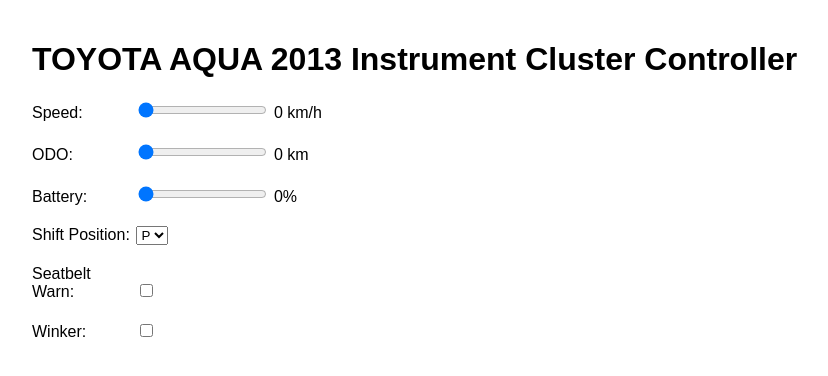
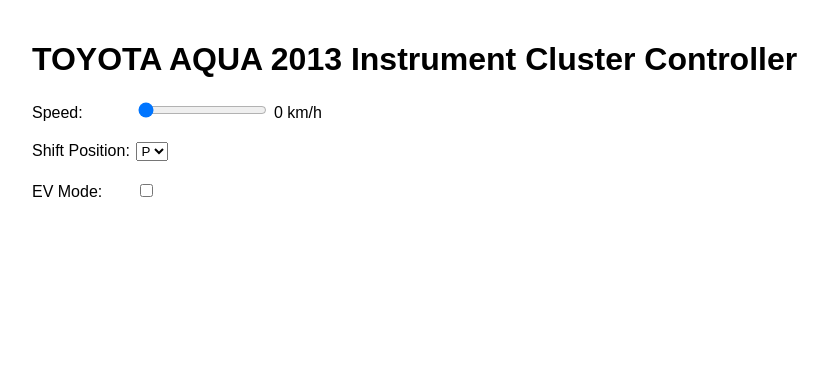
Before and after one commit to laysakura/NHP10-IC-Controller, a Flask app: page / in a window 1280 px wide. Shown: the top 376 px of the page, without its empty margins (208-1036 px from the left). Run offline with Flask 3, Linux system fonts and the light colour scheme; some libraries are stand-ins or nearby versions.

Commit message:
feat: EV mode

```diff
--- a/nhp10/app.py
+++ b/nhp10/app.py
@@ -7,56 +7,31 @@
 
 socketio = SocketIO()
 
+
 def create_app(controller: ICController) -> Flask:
     app = Flask(__name__)
     socketio.init_app(app)
 
-    @app.route('/')
+    @app.route("/")
     def index():
-        return render_template('index.html')
+        return render_template("index.html")
 
-    @socketio.on('update_speed')
+    @socketio.on("update_speed")
     def handle_speed(data):
-        speed = data['speed']
+        speed = data["speed"]
         controller.update_speed(speed)
-        emit('speed_updated', {'speed': speed}, broadcast=True)
+        emit("speed_updated", {"speed": speed}, broadcast=True)
 
-    @socketio.on('update_odo')
-    def handle_odo(data):
-        odo = data['odo']
-        # Send ODO update via CAN bus
-        message = can.Message(arbitration_id=0x124, data=[odo])
-        can_bus.send(message)
-        emit('odo_updated', {'odo': odo}, broadcast=True)
+    @socketio.on("update_shift")
+    def handle_shift(data):
+        shift = data["shift"]
+        controller.update_shift(shift)
+        emit("shift_updated", {"shift": shift}, broadcast=True)
 
-    @socketio.on('update_battery')
-    def handle_battery(data):
-        battery = data['battery']
-        # Send battery update via CAN bus
-        message = can.Message(arbitration_id=0x125, data=[battery])
-        can_bus.send(message)
-        emit('battery_updated', {'battery': battery}, broadcast=True)
-
-    @socketio.on('update_shift')
-    def handle_shift(data):
-        shift = data['shift']
-        controller.update_shift(shift)
-        emit('shift_updated', {'shift': shift}, broadcast=True)
-
-    @socketio.on('update_seatbelt')
-    def handle_seatbelt(data):
-        seatbelt = data['seatbelt']
-        # Send seatbelt status update via CAN bus
-        message = can.Message(arbitration_id=0x127, data=[int(seatbelt)])
-        can_bus.send(message)
-        emit('seatbelt_updated', {'seatbelt': seatbelt}, broadcast=True)
-
-    @socketio.on('update_turn_signal')
-    def handle_turn_signal(data):
-        turn_signal = data['turn_signal']
-        # Send turn signal status update via CAN bus
-        message = can.Message(arbitration_id=0x128, data=[int(turn_signal)])
-        can_bus.send(message)
-        emit('turn_signal_updated', {'turn_signal': turn_signal}, broadcast=True)
+    @socketio.on("update_ev_mode")
+    def handle_ev_mode(data):
+        ev_mode = data["ev_mode"]
+        controller.update_ev(ev_mode)
+        emit("ev_updated", {"ev_mode": ev_mode}, broadcast=True)
 
     return app
--- a/nhp10/templates/index.html
+++ b/nhp10/templates/index.html
@@ -22,18 +22,6 @@
     </div>
 
     <div class="control">
-        <label for="odo">ODO:</label>
-        <input type="range" id="odo" min="0" max="999999" value="0">
-        <span id="odo-value">0 km</span>
-    </div>
-
-    <div class="control">
-        <label for="battery">Battery:</label>
-        <input type="range" id="battery" min="0" max="100" value="0">
-        <span id="battery-value">0%</span>
-    </div>
-
-    <div class="control">
         <label for="shift">Shift Position:</label>
         <select id="shift">
             <option value="P">P</option>
@@ -45,13 +33,8 @@
     </div>
 
     <div class="control">
-        <label for="seatbelt">Seatbelt Warn:</label>
-        <input type="checkbox" id="seatbelt">
-    </div>
-
-    <div class="control">
-        <label for="turn-signal">Winker:</label>
-        <input type="checkbox" id="turn-signal">
+        <label for="ev_mode">EV Mode:</label>
+        <input type="checkbox" id="ev_mode">
     </div>
 
     <script>
@@ -67,31 +50,14 @@
             socket.emit('update_speed', {speed: parseInt(speed)});
         });
 
-        $('#odo').on('input', function() {
-            const odo = $(this).val();
-            updateValue('odo', `${odo} km`);
-            socket.emit('update_odo', {odo: parseInt(odo)});
-        });
-
-        $('#battery').on('input', function() {
-            const battery = $(this).val();
-            updateValue('battery', `${battery}%`);
-            socket.emit('update_battery', {battery: parseInt(battery)});
-        });
-
         $('#shift').on('change', function() {
             const shift = $(this).val();
             socket.emit('update_shift', {shift: shift});
         });
 
-        $('#seatbelt').on('change', function() {
-            const seatbelt = $(this).is(':checked');
-            socket.emit('update_seatbelt', {seatbelt: seatbelt});
-        });
-
-        $('#turn-signal').on('change', function() {
-            const turnSignal = $(this).is(':checked');
-            socket.emit('update_turn_signal', {turn_signal: turnSignal});
+        $('#ev_mode').on('change', function() {
+            const ev_mode = $(this).is(':checked');
+            socket.emit('update_ev_mode', {ev_mode: ev_mode});
         });
 
         // WebSocket events for real-time updates
@@ -100,26 +66,12 @@
             updateValue('speed', `${data.speed} km/h`);
         });
 
-        socket.on('odo_updated', function(data) {
-            $('#odo').val(data.odo);
-            updateValue('odo', `${data.odo} km`);
-        });
-
-        socket.on('battery_updated', function(data) {
-            $('#battery').val(data.battery);
-            updateValue('battery', `${data.battery}%`);
-        });
-
         socket.on('shift_updated', function(data) {
             $('#shift').val(data.shift);
         });
 
-        socket.on('seatbelt_updated', function(data) {
-            $('#seatbelt').prop('checked', data.seatbelt);
-        });
-
-        socket.on('turn_signal_updated', function(data) {
-            $('#turn-signal').prop('checked', data.turn_signal);
+        socket.on('ev_mode_updated', function(data) {
+            $('#ev_mode').prop('checked', data.ev_mode);
         });
     </script>
 </body>
```
Also changed, not shown: nhp10/ic_controller.py (+22 -0 lines).
